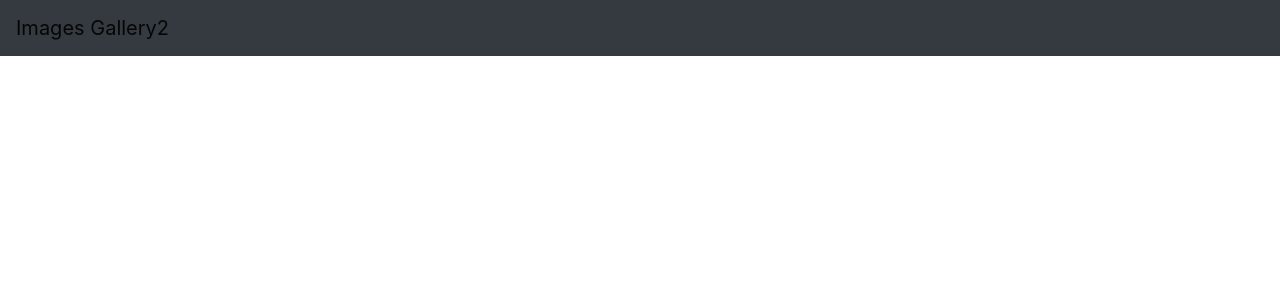
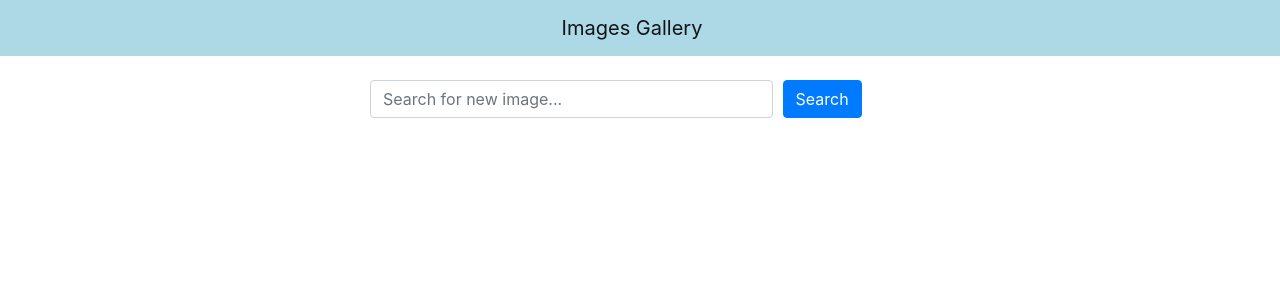
Before and after one commit to talbern/images-gallery, a React (Create React App) app in the folder frontend/: page / in a window 1280 px wide. Shown: the top 300 px of the page. Built offline with nearby package versions, Linux system fonts and the light colour scheme.

Commit message:
controlled search component

```diff
--- a/frontend/src/App.js
+++ b/frontend/src/App.js
@@ -1,10 +1,24 @@
+import { useState } from 'react';
 import 'bootstrap/dist/css/bootstrap.min.css';
 import Header from './components/Header';
+import Search from './components/Search';
+
+
 
 const App = () => {
+  const [word, setWord] = useState('');
+
+  const handleSearchSubmit =(e) => {
+    e.preventDefault();
+
+  }
+
+  console.log(word);
+
   return (
     <div>
-     <Header title="Images Gallery2"></Header>
+     <Header title="Images Gallery"></Header>
+     <Search word={word} setWord={setWord} handleSubmit={handleSearchSubmit}/>
     </div>
   );
 }
--- a/frontend/src/components/Header.js
+++ b/frontend/src/components/Header.js
@@ -1,10 +1,16 @@
 import React from 'react';
-import { Navbar } from 'react-bootstrap';
+import { Navbar, Container } from 'react-bootstrap';
+
+const navbarStyle = {
+  backgroundColor: 'lightblue'
+};
 
 const Header = ( {title} ) => {
     return (
-        <Navbar bg="dark" variant="light">
+        <Navbar style={navbarStyle} variant="light">
+          <Container className="justify-content-center">
           <Navbar.Brand href="/">{title}</Navbar.Brand>
+          </Container>
         </Navbar>
     )
 }
--- /dev/null
+++ b/frontend/src/components/Search.js
@@ -0,0 +1,30 @@
+import React from "react";
+import { Container, Row, Col, Form, Button } from "react-bootstrap";
+
+const Search = ( {word, setWord, handleSubmit} ) => {
+  return (
+    <Container className="mt-4">
+      <Row className="justify-content-center">
+        <Col xs={12} md={8} lg={6}>
+          <Form onSubmit={handleSubmit}>
+            <Form.Row>
+              <Col xs={9}>
+                <Form.Control
+                    type="text"
+                    value={word}
+                    onChange={(e) => setWord(e.target.value)}
+                    placeholder="Search for new image..."
+                />
+              </Col>
+              <Col xs={3}>
+                <Button variant="primary" type="submit">Search</Button>
+              </Col>
+            </Form.Row>
+          </Form>
+        </Col>
+      </Row>
+    </Container>
+  );
+};
+
+export default Search;
```
